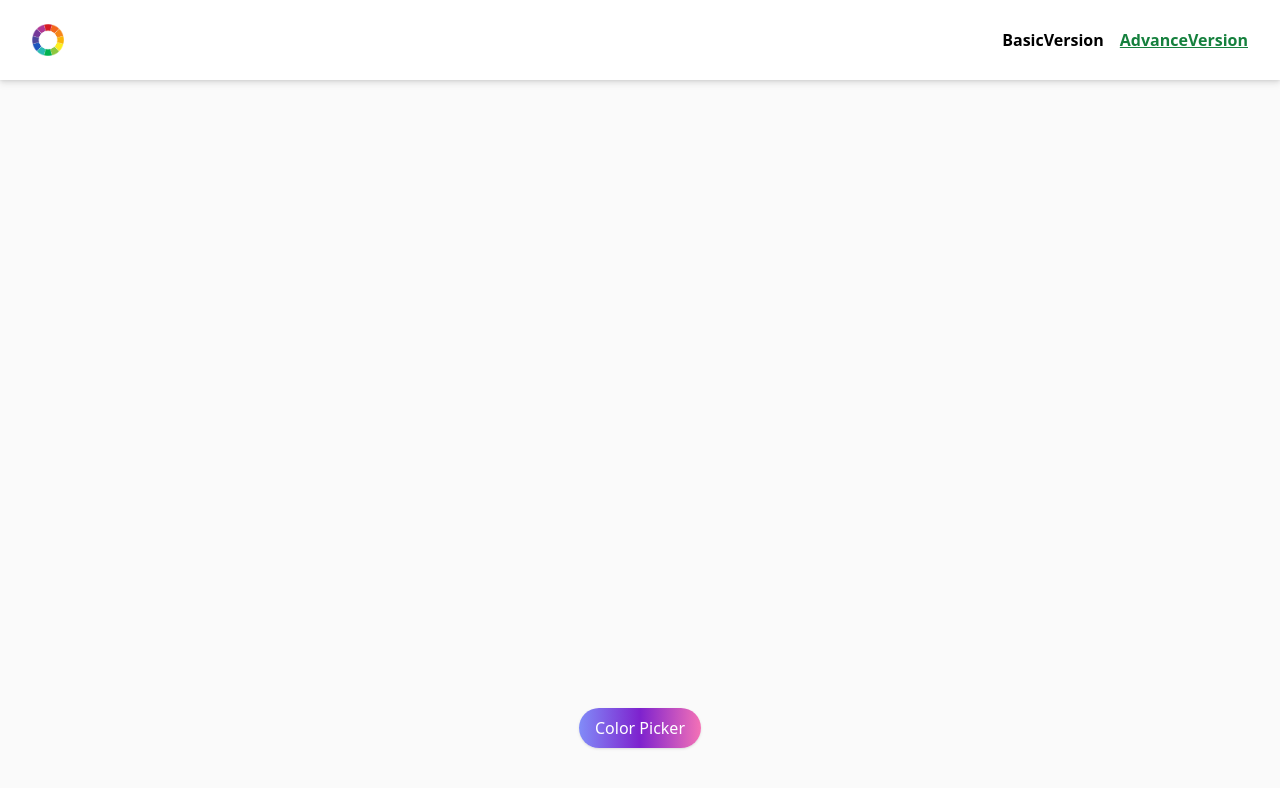
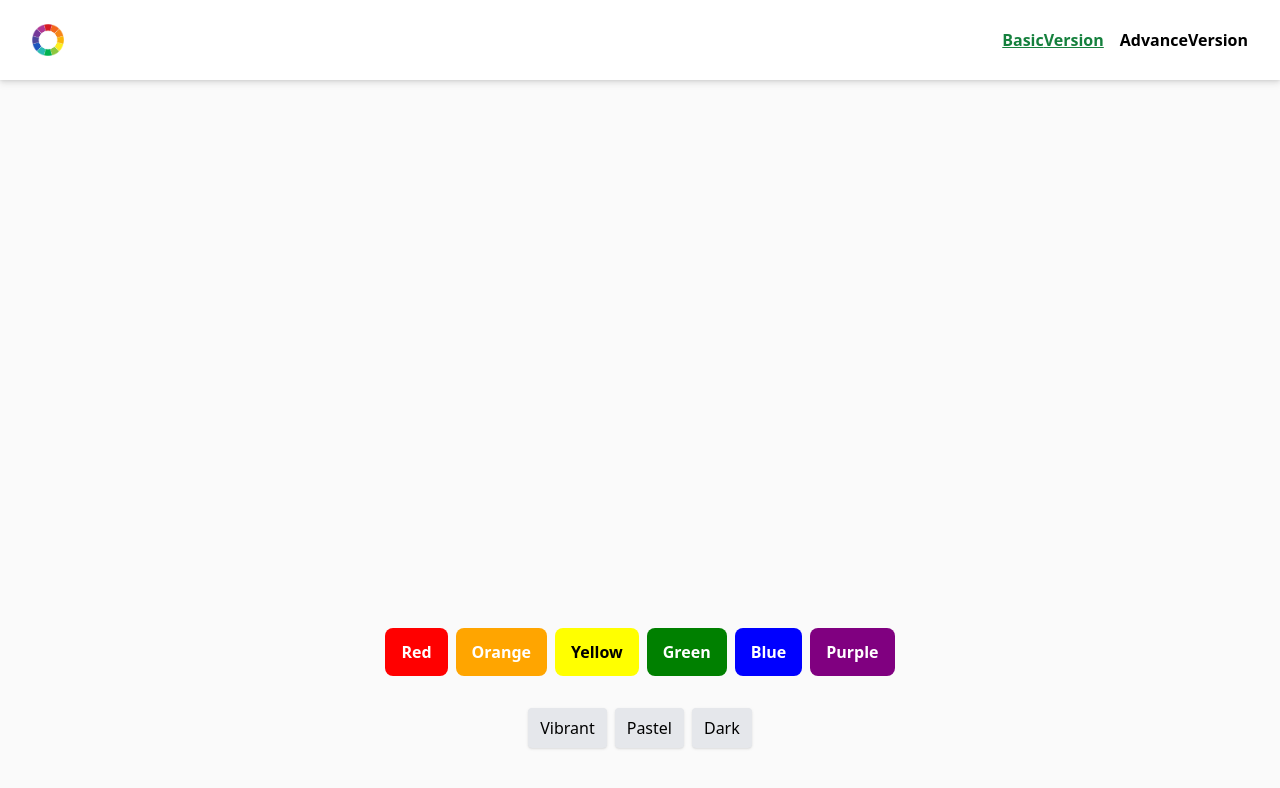
Before and after one commit to sonimohit481/Background-Colour-Changer, a React (Vite) app: page / in a window 1280 px wide. Shown: the top 788 px of the page. Built offline with nearby package versions, Linux system fonts and the light colour scheme.

Commit message:
showing basic first

```diff
--- a/src/App.tsx
+++ b/src/App.tsx
@@ -4,7 +4,7 @@ import { Header } from "./compnents";
 import Version1 from "./screens/Version1";
 
 const App = () => {
-  const [isBasic, setIsBasic] = useState(false);
+  const [isBasic, setIsBasic] = useState(true);
   const [currentColor, setCurrentColor] = useState<string>("#fafafa");
   return (
     <div className="w-full h-screen" style={{ backgroundColor: currentColor }}>
```
